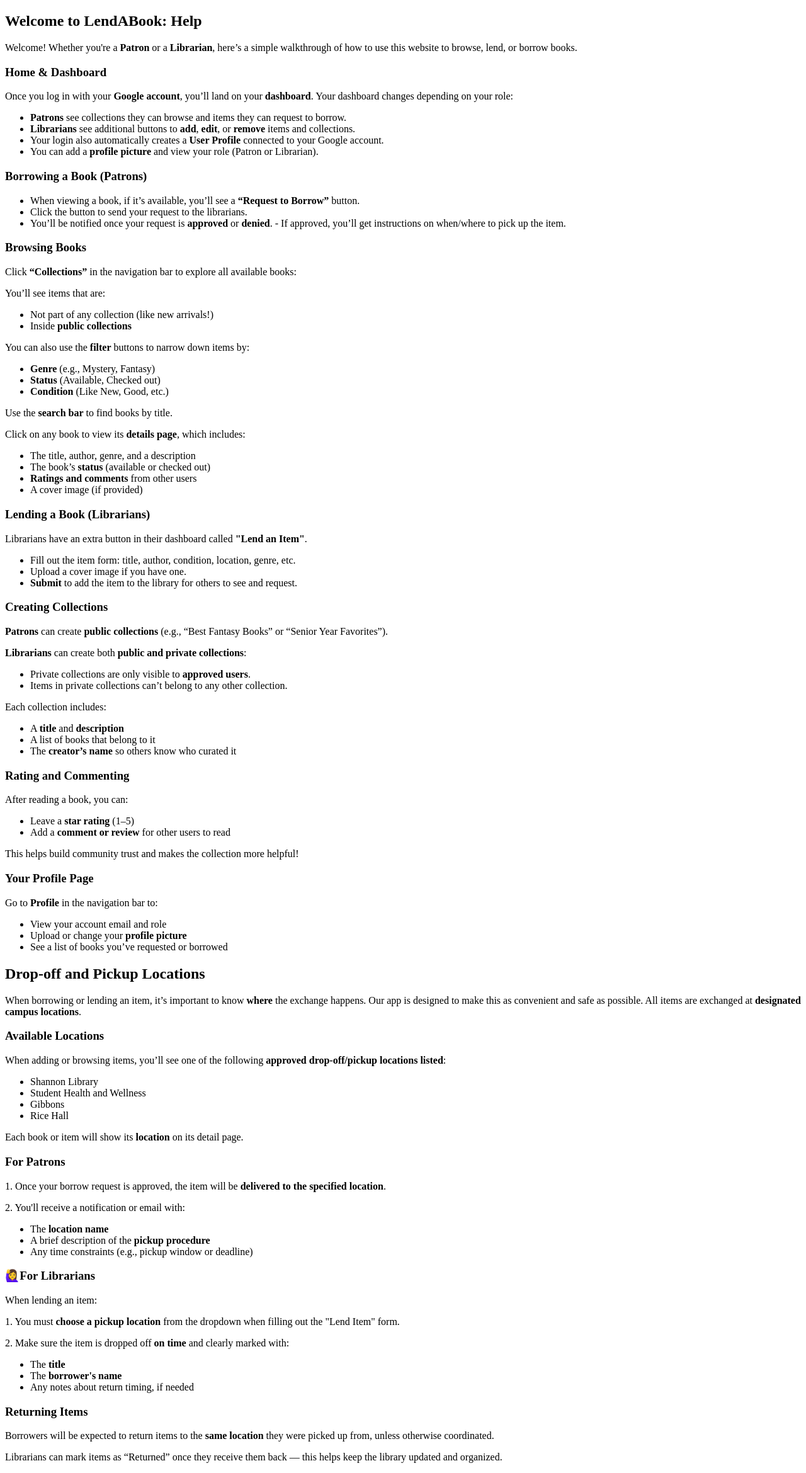
After one commit to aziza50/Book-Catalog-and-Lending-App, a Django app: page /help_page/ in a window 1280 px wide. The commit adds this page. Shown: the whole page at 63% size. Run offline with Django 5.2, Linux system fonts and the light colour scheme; some libraries are stand-ins or nearby versions.

Commit message:
working on help/onboarding page - content

```diff
--- a/catalog/templates/catalog/base.html
+++ b/catalog/templates/catalog/base.html
@@ -21,6 +21,9 @@
       <ul class="navbar-nav me-auto my-4 my-lg-3 navbar-nav-scroll d-flex justify-content-end w-100" style="--bs-scroll-height: 100px;">
         <li class="nav-item">
           <a class="nav-link" href="{% url 'catalog:book_list' %}">Collections</a>
+        </li>
+          <li class="nav-item">
+          <a class="nav-link" href="{% url 'users:help_page' %}">Help</a>
         </li>
           {% if user.is_librarian %}
             <li class="nav-item">
--- /dev/null
+++ b/users/templates/users/help_page.html
@@ -0,0 +1,248 @@
+<!DOCTYPE html>
+<html lang="en">
+<head>
+    <meta charset="UTF-8">
+    <title>Title</title>
+</head>
+<body>
+<h2>Welcome to LendABook: Help</h2>
+
+<p>Welcome! Whether you're a <b>Patron</b> or a <b>Librarian</b>, here’s a simple walkthrough of how to use this website to browse, lend, or borrow books.</p>
+
+<h3>Home & Dashboard</h3>
+<p>Once you log in with your <b>Google account</b>, you’ll land on your <b>dashboard</b>. Your dashboard changes depending on your role:</p>
+
+<ul>
+    <li>
+		<b>Patrons</b> see collections they can browse and items they can request to borrow.
+
+    </li>
+    <li>
+		<b>Librarians</b> see additional buttons to <b>add</b>, <b>edit</b>, or <b>remove</b> items and collections.
+
+    </li>
+    <li>
+    	Your login also automatically creates a <b>User Profile</b> connected to your Google account.
+
+    </li>
+    <li>
+        You can add a <b>profile picture</b> and view your role (Patron or Librarian).
+
+    </li>
+</ul>
+
+<h3>Borrowing a Book (Patrons)</h3>
+<ul>
+    <li>
+        	When viewing a book, if it’s available, you’ll see a <b>“Request to Borrow”</b> button.
+
+    </li>
+     <li>
+        	Click the button to send your request to the librarians.
+
+    </li>
+     <li>
+        	You’ll be notified once your request is <b>approved</b> or <b>denied</b>. - If approved, you’ll get instructions on when/where to pick up the item.
+
+    </li>
+</ul>
+
+<h3> Browsing Books</h3>
+<p>Click <b>“Collections”</b> in the navigation bar to explore all available books:
+</p>
+<p>You’ll see items that are:
+</p>
+<ul>
+    <li>
+        	Not part of any collection (like new arrivals!)
+
+    </li>
+    <li>
+        	Inside <b>public collections</b>
+
+    </li>
+</ul>
+<p>You can also use the <b>filter</b> buttons to narrow down items by:
+</p>
+<ul>
+    <li>
+        	<b>Genre</b> (e.g., Mystery, Fantasy)
+
+    </li>
+    <li>
+       		<b>Status</b> (Available, Checked out)
+
+    </li>
+    <li>
+        	<b>Condition</b> (Like New, Good, etc.)
+
+    </li>
+</ul>
+<p>Use the <b>search bar</b> to find books by title.
+</p>
+<p>Click on any book to view its <b>details page</b>, which includes:
+</p>
+<ul>
+    <li>
+       		The title, author, genre, and a description
+
+    </li>
+    <li>
+        	The book’s <b>status</b> (available or checked out)
+
+    </li>
+    <li>
+        	<b>Ratings and comments</b> from other users
+
+    </li>
+    <li>
+       		A cover image (if provided)
+
+    </li>
+</ul>
+<h3>Lending a Book (Librarians)</h3>
+<p>Librarians have an extra button in their dashboard called <b>"Lend an Item"</b>.
+</p>
+<ul>
+    <li>
+        	Fill out the item form: title, author, condition, location, genre, etc.
+
+    </li>
+    <li>
+        	Upload a cover image if you have one.
+
+    </li>
+    <li>
+        	<b>Submit</b> to add the item to the library for others to see and request.
+
+    </li>
+</ul>
+
+<h3>Creating Collections</h3>
+<p><b>Patrons</b> can create <b>public collections</b> (e.g., “Best Fantasy Books” or “Senior Year Favorites”).
+</p>
+<p><b>Librarians</b> can create both <b>public and private collections</b>:
+</p>
+<ul>
+    <li>
+        	Private collections are only visible to <b>approved users</b>.
+
+    </li>
+    <li>
+        	Items in private collections can’t belong to any other collection.
+
+    </li>
+</ul>
+<p>Each collection includes:
+</p>
+<ul>
+    <li>
+        	A <b>title</b> and <b>description</b>
+
+    </li>
+     <li>
+        	A list of books that belong to it
+
+    </li>
+     <li>
+        	The <b>creator’s name</b> so others know who curated it
+    </li>
+</ul>
+
+<h3> Rating and Commenting</h3>
+<p>After reading a book, you can:
+</p>
+<ul>
+    <li>
+        	Leave a <b>star rating</b> (1–5)
+
+    </li>
+    <li>
+       		Add a <b>comment or review</b> for other users to read
+
+    </li>
+</ul>
+<p>This helps build community trust and makes the collection more helpful!
+</p>
+
+<h3>Your Profile Page</h3>
+<p>Go to <b>Profile</b> in the navigation bar to:
+</p>
+<ul>
+    <li>
+        	View your account email and role
+
+    </li>
+    <li>
+       		Upload or change your <b>profile picture</b>
+
+    </li>
+    <li>
+        	See a list of books you’ve requested or borrowed
+
+    </li>
+</ul>
+<h2>Drop-off and Pickup Locations</h2>
+<p>When borrowing or lending an item, it’s important to know <b>where</b> the exchange happens. Our app is designed to make this as convenient and safe as possible. All items are exchanged at <b>designated campus locations</b>.
+</p>
+
+<h3>Available Locations</h3>
+<p>When adding or browsing items, you’ll see one of the following <b>approved drop-off/pickup locations listed</b>:
+</p>
+<ul>
+    <li>
+        Shannon Library
+    </li>
+    <li>
+        Student Health and Wellness
+    </li>
+    <li>
+        Gibbons
+    </li>
+    <li>
+        Rice Hall
+    </li>
+</ul>
+<p>Each book or item will show its <b>location</b> on its detail page.
+</p>
+<h3>For Patrons </h3>
+<p>1. Once your borrow request is approved, the item will be <b>delivered to the specified location</b>.
+</p>
+<p>	2. You'll receive a notification or email with:
+</p>
+<ul>
+    <li>
+        The <b>location name</b>
+    </li>
+    <li>
+        A brief description of the <b>pickup procedure</b>
+    </li>
+    <li>
+        Any time constraints (e.g., pickup window or deadline)
+    </li>
+</ul>
+
+<h3>🙋‍♀️For Librarians</h3>
+<p>When lending an item:</p>
+<p>	1. You must <b>choose a pickup location</b> from the dropdown when filling out the "Lend Item" form.
+</p>
+<p>	2. Make sure the item is dropped off <b>on time</b> and clearly marked with:
+</p>
+<ul>
+    <li>
+        The <b>title</b>
+    </li>
+    <li>
+        The <b>borrower's name</b>
+    </li>
+    <li>
+        Any notes about return timing, if needed
+    </li>
+</ul>
+<h3>Returning Items</h3>
+<p>Borrowers will be expected to return items to the <b>same location</b> they were picked up from, unless otherwise coordinated.
+</p>
+<p>Librarians can mark items as “Returned” once they receive them back — this helps keep the library updated and organized.
+</p>
+</body>
+</html>
--- a/users/urls.py
+++ b/users/urls.py
@@ -11,5 +11,5 @@ urlpatterns = [
     path("profile/", views.profile, name="profile"),
     path("resources/", views.resources, name="resources"),
     path("browseGuest/", views.browseGuest, name = "browseGuest"),
-
+    path("help_page/", views.helpPage, name = "help_page"),
 ]
--- a/users/views.py
+++ b/users/views.py
@@ -42,6 +42,9 @@ def dashboard(request):
 
 def resources(request):
     return render(request, "users/resources.html")
+
+def helpPage(request):
+    return render(request, "users/help_page.html")
 
 def profile(request):
     user = request.user
```
